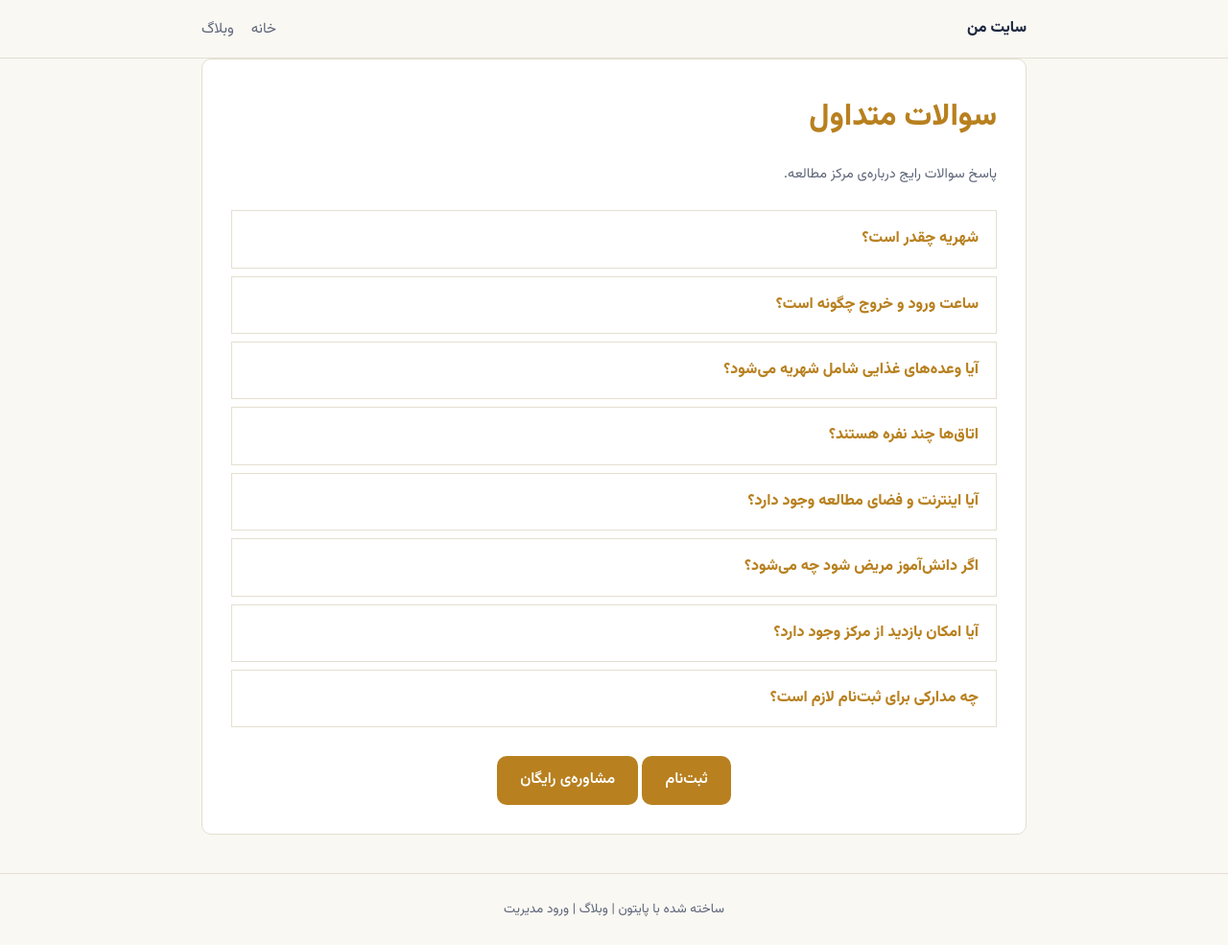
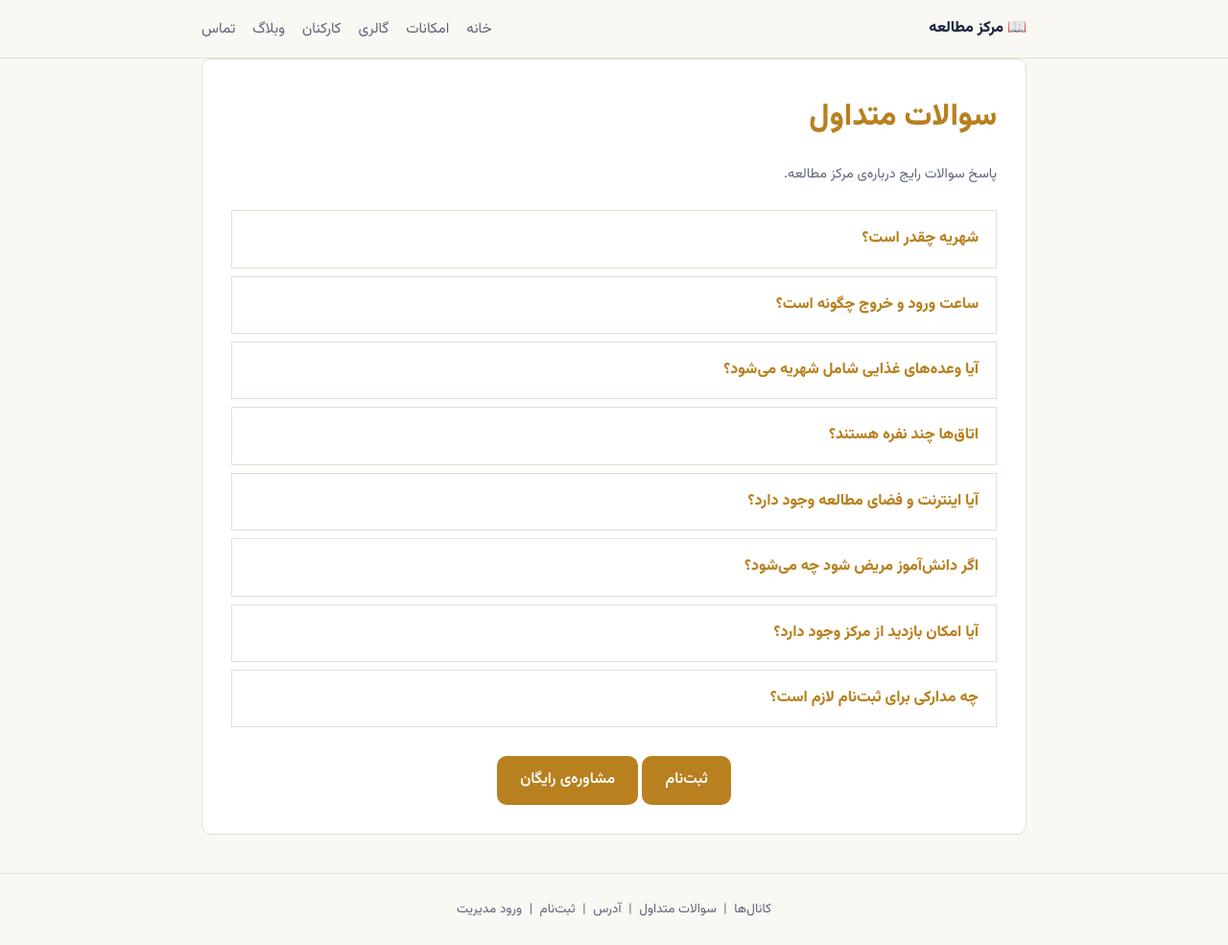
Before and after one commit to jamshidfakhri/Myfirstweb, a Flask app: page /faq in a window 1280 px wide. Shown: the whole page at 96% size. Run offline with Flask 3, Linux system fonts and the light colour scheme.

Commit message:
Update base.html

```diff
--- a/templates/base.html
+++ b/templates/base.html
@@ -3,7 +3,9 @@
 <head>
 <meta charset="utf-8">
 <meta name="viewport" content="width=device-width, initial-scale=1">
-<title>{% block title %}سایت من{% endblock %}</title>
+<meta name="description" content="مرکز مطالعه و پانسیون پسرانه؛ فضایی آرام، منظم و مجهز برای پیشرفت تحصیلی دانش‌آموزان">
+<meta name="theme-color" content="#1a2b4a">
+<title>{% block title %}مرکز مطالعه و پانسیون پسرانه{% endblock %}</title>
 <link href="https://fonts.googleapis.com/css2?family=Vazirmatn:wght@400;600;800&display=swap" rel="stylesheet">
 <style>
 :root{--ink:#1c2740;--paper:#faf8f3;--card:#fff;--brass:#b8801f;--brass-soft:#f3e6c9;--mute:#5d6578;--line:#e4dfd2;--r:10px}
@@ -11,15 +13,18 @@
 *{box-sizing:border-box;margin:0;padding:0}
 body{font-family:Vazirmatn,Tahoma,sans-serif;background:var(--paper);color:var(--ink);line-height:1.9}
 a{color:inherit;text-decoration:none}
+img{max-width:100%;height:auto}
 .wrap{max-width:900px;margin:0 auto;padding:0 20px}
 header{border-bottom:1px solid var(--line);position:sticky;top:0;background:var(--paper);z-index:5}
-header .wrap{display:flex;justify-content:space-between;align-items:center;height:60px}
+header .wrap{display:flex;justify-content:space-between;align-items:center;flex-wrap:wrap;gap:4px 16px;min-height:60px;padding-top:6px;padding-bottom:6px}
 .logo{font-weight:800}
-nav{display:flex;gap:18px;font-size:.95rem}
+nav{display:flex;flex-wrap:wrap;gap:6px 18px;font-size:.95rem}
 nav a{color:var(--mute)}
 nav a:hover{color:var(--ink)}
+@media(max-width:600px){nav{gap:4px 12px;font-size:.85rem}}
 main{padding:30px 0;min-height:70vh}
 .box{background:var(--card);border:1px solid var(--line);border-radius:var(--r);padding:30px}
+@media(max-width:600px){.box{padding:20px 16px}}
 .btn{display:inline-block;background:var(--brass);color:#fff;padding:10px 24px;border-radius:var(--r);border:0;cursor:pointer;font:inherit;font-weight:600}
 input,textarea{width:100%;padding:10px 14px;border:1px solid var(--line);border-radius:8px;font:inherit;background:var(--card);color:var(--ink);margin-bottom:12px}
 textarea{min-height:150px;resize:vertical}
@@ -28,16 +33,29 @@ h1{margin-bottom:15px}
 .post{padding:18px 0;border-bottom:1px solid var(--line)}
 .post:last-child{border-bottom:0}
 .muted{color:var(--mute);font-size:.9rem}
+.cards{display:grid;grid-template-columns:repeat(auto-fit,minmax(210px,1fr));gap:14px;margin-top:22px}
+.card{display:block;border:1px solid var(--line);background:var(--card);border-radius:var(--r);padding:20px 18px}
+a.card:hover{border-color:var(--brass)}
+.card h3{color:var(--brass);margin:6px 0 4px;font-size:1.05rem}
+.card-ico{font-size:32px;display:block}
+.avatar{display:block;width:96px;height:96px;border-radius:50%;object-fit:cover;margin:0 auto 10px;border:2px solid var(--line)}
+.gallery{display:grid;grid-template-columns:repeat(auto-fill,minmax(150px,1fr));gap:10px;margin-top:22px}
+.gallery img{display:block;width:100%;height:150px;object-fit:cover;border-radius:8px;border:1px solid var(--line)}
 footer{text-align:center;padding:24px 20px;color:var(--mute);font-size:.85rem;border-top:1px solid var(--line);margin-top:40px}
+footer a{margin:0 4px}
 </style>
 </head>
 <body>
 <header>
   <div class="wrap">
-    <a class="logo" href="/">سایت من</a>
+    <a class="logo" href="/">📖 مرکز مطالعه</a>
     <nav>
       <a href="/">خانه</a>
+      <a href="/facilities">امکانات</a>
+      <a href="/gallery">گالری</a>
+      <a href="/team">کارکنان</a>
       <a href="/blog">وبلاگ</a>
+      <a href="/contact">تماس</a>
     </nav>
   </div>
 </header>
@@ -47,7 +65,7 @@ footer{text-align:center;padding:24px 20px;color:var(--mute);font-size:.85rem;bo
   </div>
 </main>
 <footer>
-  ساخته شده با پایتون | <a href="/blog">وبلاگ</a> | <a href="/admin/login">ورود مدیریت</a>
+  <a href="/channels">کانال‌ها</a> | <a href="/faq">سوالات متداول</a> | <a href="/location">آدرس</a> | <a href="/register">ثبت‌نام</a> | <a href="/admin/login">ورود مدیریت</a>
 </footer>
 </body>
 </html>
```
